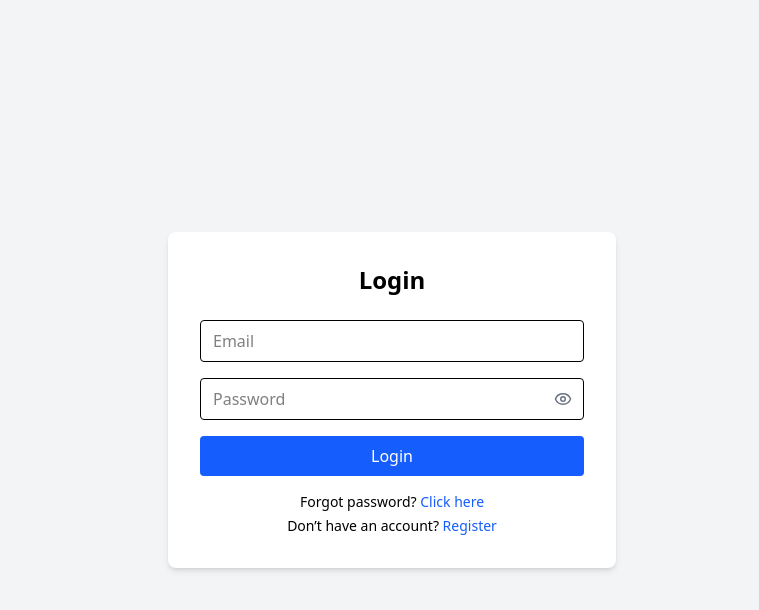
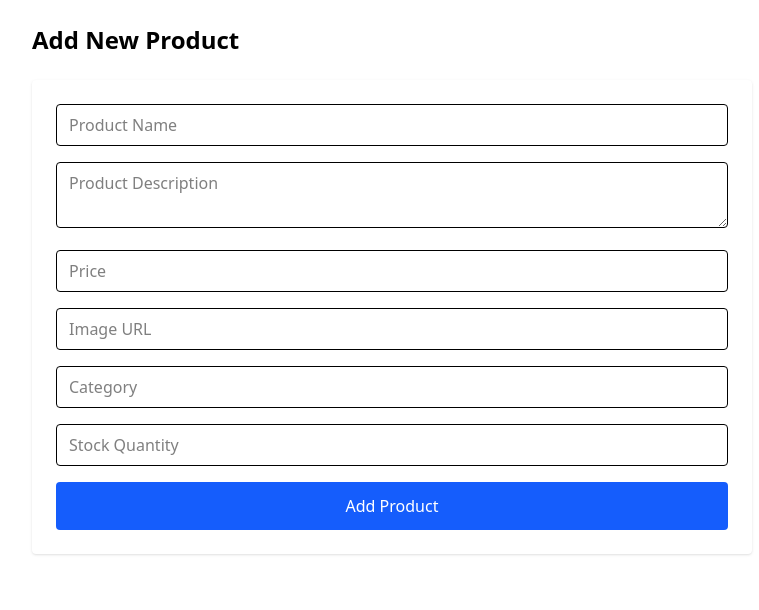
Before and after one commit to saurabh-saini/E-Commerce-Website-and-Admin-Panel, a React app in the folder frontend/: page /admin/products in a window 1280 px wide. Before the commit this address led to /login. Shown: the top 610 px of the page, without its empty margins (248-1007 px from the left). Built offline with nearby package versions, Linux system fonts and the light colour scheme; the HTML template or start-up script is replaced by a standard one.

Commit message:
admin UI and LOGIN API integrated

```diff
--- /dev/null
+++ b/frontend/src/admin/AdminDashboard.tsx
@@ -0,0 +1,45 @@
+import { useNavigate } from "react-router-dom";
+
+export default function AdminDashboard() {
+  const navigate = useNavigate();
+
+  const logout = () => {
+    localStorage.removeItem("adminAuth");
+    navigate("/admin/login");
+  };
+
+  return (
+    <div className="min-h-screen bg-gray-100 p-6">
+      <div className="flex justify-between items-center mb-6">
+        <h1 className="text-2xl font-bold">Admin Dashboard</h1>
+
+        <button
+          onClick={logout}
+          className="bg-red-500 text-white px-4 py-2 rounded"
+        >
+          Logout
+        </button>
+      </div>
+
+      <div className="grid grid-cols-1 md:grid-cols-3 gap-6">
+        <div
+          onClick={() => navigate("/admin/products")}
+          className="bg-white p-6 rounded shadow cursor-pointer hover:shadow-lg"
+        >
+          <h3 className="font-semibold text-lg">Manage Products</h3>
+          <p className="text-gray-500 text-sm">
+            Add / Update / Delete Products
+          </p>
+        </div>
+
+        <div
+          onClick={() => navigate("/admin/orders")}
+          className="bg-white p-6 rounded shadow cursor-pointer hover:shadow-lg"
+        >
+          <h3 className="font-semibold text-lg">Manage Orders</h3>
+          <p className="text-gray-500 text-sm">View & Update Orders</p>
+        </div>
+      </div>
+    </div>
+  );
+}
--- /dev/null
+++ b/frontend/src/admin/AdminLogin.tsx
@@ -0,0 +1,73 @@
+import { useState } from "react";
+import { useNavigate } from "react-router-dom";
+import { Eye, EyeOff } from "lucide-react";
+import { toast } from "react-toastify";
+
+export default function AdminLogin() {
+  const navigate = useNavigate();
+
+  const [email, setEmail] = useState("");
+  const [password, setPassword] = useState("");
+  const [showPassword, setShowPassword] = useState(false);
+
+  const handleSubmit = (e: React.FormEvent) => {
+    e.preventDefault();
+
+    // TEMP LOGIN (Later backend auth)
+    if (email === "admin@gmail.com" && password === "admin123") {
+      localStorage.setItem("adminAuth", "true");
+
+      toast.success("Admin login successful");
+
+      navigate("/admin");
+    } else {
+      toast.error("Invalid admin credentials");
+    }
+  };
+
+  return (
+    <div className="min-h-screen flex items-center justify-center bg-gray-100">
+      <form
+        onSubmit={handleSubmit}
+        className="bg-white p-8 rounded shadow-md w-full max-w-md space-y-4"
+      >
+        <h2 className="text-2xl font-bold text-center">Admin Login</h2>
+
+        <input
+          type="email"
+          placeholder="Admin Email"
+          value={email}
+          onChange={(e) => setEmail(e.target.value)}
+          className="w-full border px-3 py-2 rounded"
+          required
+        />
+
+        {/* PASSWORD WITH EYE */}
+        <div className="relative">
+          <input
+            type={showPassword ? "text" : "password"}
+            placeholder="Password"
+            value={password}
+            onChange={(e) => setPassword(e.target.value)}
+            className="w-full border px-3 py-2 rounded pr-10"
+            required
+          />
+
+          <span
+            onClick={() => setShowPassword(!showPassword)}
+            className="absolute right-3 top-2.5 cursor-pointer text-gray-500"
+          >
+            {showPassword ? <EyeOff size={18} /> : <Eye size={18} />}
+          </span>
+        </div>
+
+        <button
+          type="submit"
+          className="w-full bg-blue-600 text-white py-2 rounded hover:bg-blue-700"
+        >
+          Login
+        </button>
+      </form>
+    </div>
+  );
+}
--- /dev/null
+++ b/frontend/src/admin/AdminOrders.tsx
@@ -0,0 +1,11 @@
+export default function AdminOrders() {
+  return (
+    <div className="p-6">
+      <h1 className="text-2xl font-bold mb-4">Orders Management</h1>
+
+      <div className="bg-white p-6 rounded shadow">
+        <p className="text-gray-600">Orders list will appear here.</p>
+      </div>
+    </div>
+  );
+}
--- /dev/null
+++ b/frontend/src/admin/AdminProducts.tsx
@@ -0,0 +1,165 @@
+import { useForm } from "react-hook-form";
+import { toast } from "react-toastify";
+import api from "../services/api";
+
+type ProductForm = {
+  name: string;
+  description: string;
+  price: number;
+  image: string;
+  category: string;
+  stock: number;
+};
+
+export default function AdminProducts() {
+  const {
+    register,
+    handleSubmit,
+    reset,
+    formState: { errors, isSubmitting },
+  } = useForm<ProductForm>();
+
+  /* ======================
+      SUBMIT HANDLER
+  ====================== */
+
+  const onSubmit = async (data: ProductForm) => {
+    try {
+      const payload = {
+        name: data.name,
+        description: data.description,
+        price: data.price,
+        images: [data.image], // backend expects array
+        category: data.category,
+        stock: data.stock,
+      };
+
+      await api.post("/products", payload);
+
+      toast.success("Product added successfully");
+
+      reset();
+    } catch (error) {
+      toast.error("Failed to add product");
+    }
+  };
+
+  return (
+    <div className="p-6 max-w-3xl mx-auto">
+      <h1 className="text-2xl font-bold mb-6">Add New Product</h1>
+
+      <form
+        onSubmit={handleSubmit(onSubmit)}
+        className="bg-white p-6 rounded shadow space-y-4"
+      >
+        {/* PRODUCT NAME */}
+        <div>
+          <input
+            {...register("name", {
+              required: "Product name is required",
+              minLength: {
+                value: 3,
+                message: "Minimum 3 characters required",
+              },
+            })}
+            placeholder="Product Name"
+            className="w-full border px-3 py-2 rounded"
+          />
+          {errors.name && (
+            <p className="text-red-500 text-sm">{errors.name.message}</p>
+          )}
+        </div>
+
+        {/* DESCRIPTION */}
+        <div>
+          <textarea
+            {...register("description", {
+              required: "Description is required",
+            })}
+            placeholder="Product Description"
+            className="w-full border px-3 py-2 rounded"
+          />
+          {errors.description && (
+            <p className="text-red-500 text-sm">{errors.description.message}</p>
+          )}
+        </div>
+
+        {/* PRICE */}
+        <div>
+          <input
+            type="number"
+            {...register("price", {
+              required: "Price required",
+              min: {
+                value: 1,
+                message: "Price must be greater than 0",
+              },
+            })}
+            placeholder="Price"
+            className="w-full border px-3 py-2 rounded"
+          />
+          {errors.price && (
+            <p className="text-red-500 text-sm">{errors.price.message}</p>
+          )}
+        </div>
+
+        {/* IMAGE URL */}
+        <div>
+          <input
+            {...register("image", {
+              required: "Image URL required",
+            })}
+            placeholder="Image URL"
+            className="w-full border px-3 py-2 rounded"
+          />
+          {errors.image && (
+            <p className="text-red-500 text-sm">{errors.image.message}</p>
+          )}
+        </div>
+
+        {/* CATEGORY */}
+        <div>
+          <input
+            {...register("category", {
+              required: "Category required",
+            })}
+            placeholder="Category"
+            className="w-full border px-3 py-2 rounded"
+          />
+          {errors.category && (
+            <p className="text-red-500 text-sm">{errors.category.message}</p>
+          )}
+        </div>
+
+        {/* STOCK */}
+        <div>
+          <input
+            type="number"
+            {...register("stock", {
+              required: "Stock required",
+              min: {
+                value: 0,
+                message: "Stock cannot be negative",
+              },
+            })}
+            placeholder="Stock Quantity"
+            className="w-full border px-3 py-2 rounded"
+          />
+          {errors.stock && (
+            <p className="text-red-500 text-sm">{errors.stock.message}</p>
+          )}
+        </div>
+
+        {/* SUBMIT BUTTON */}
+        <button
+          disabled={isSubmitting}
+          type="submit"
+          className={`w-full py-3 rounded text-white
+            ${isSubmitting ? "bg-blue-400" : "bg-blue-600 hover:bg-blue-700"}`}
+        >
+          {isSubmitting ? "Saving..." : "Add Product"}
+        </button>
+      </form>
+    </div>
+  );
+}
--- a/frontend/src/routes/AppRoutes.tsx
+++ b/frontend/src/routes/AppRoutes.tsx
@@ -27,6 +27,12 @@ const ProductDetail = lazy(() => import("../pages/product/ProductDetails"));
 const Cart = lazy(() => import("../pages/Cart"));
 const Checkout = lazy(() => import("../pages/Checkout"));
 const Payment = lazy(() => import("../pages/payment/Payment"));
+
+// Admin
+const AdminLogin = lazy(() => import("../admin/AdminLogin"));
+const AdminDashboard = lazy(() => import("../admin/AdminDashboard"));
+const AdminProducts = lazy(() => import("../admin/AdminProducts"));
+const AdminOrders = lazy(() => import("../admin/AdminOrders"));
 
 /* =====================
    Routes
@@ -64,6 +70,12 @@ export default function AppRoutes() {
         </Route>
       </Route>
 
+      {/* admin  */}
+      <Route path="/admin/login" element={<AdminLogin />} />
+      <Route path="/admin" element={<AdminDashboard />} />
+      <Route path="/admin/products" element={<AdminProducts />} />
+      <Route path="/admin/orders" element={<AdminOrders />} />
+
       {/* Fallback */}
       <Route path="*" element={<Navigate to="/login" replace />} />
     </Routes>
```
